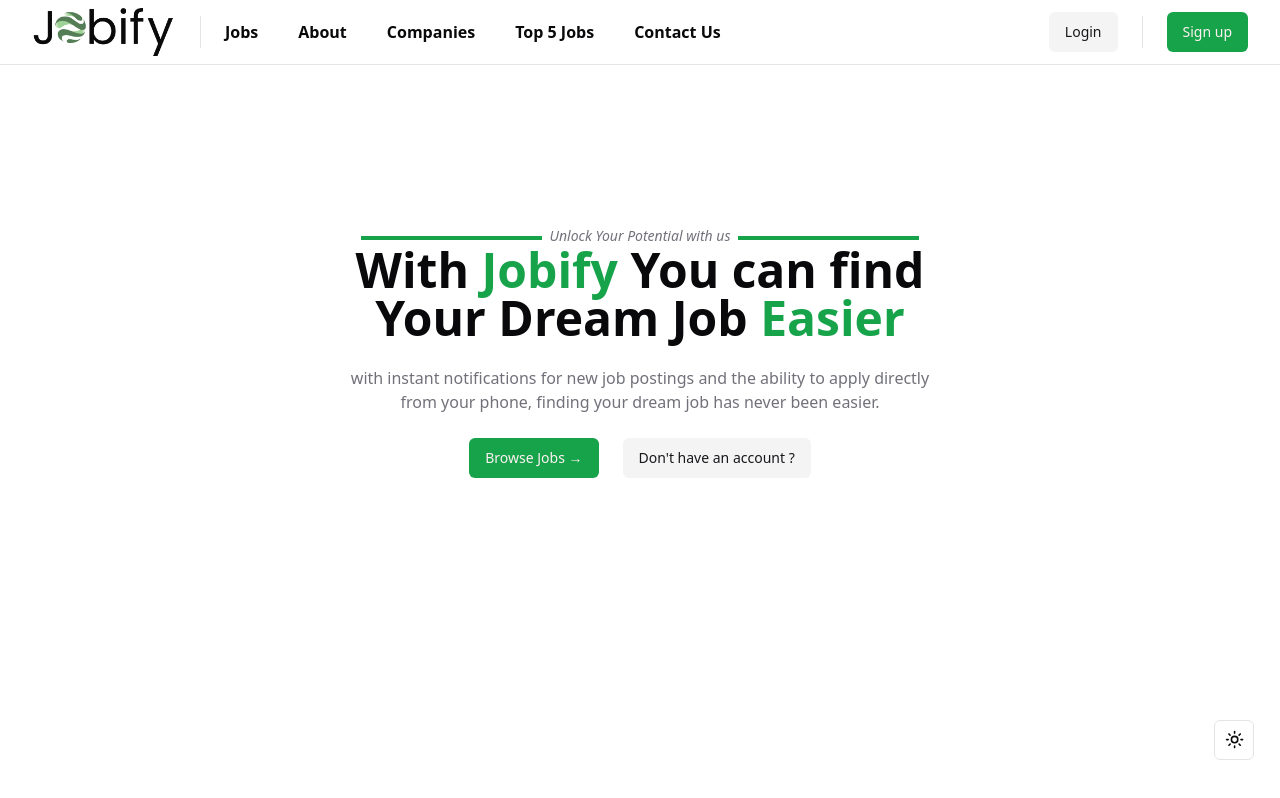
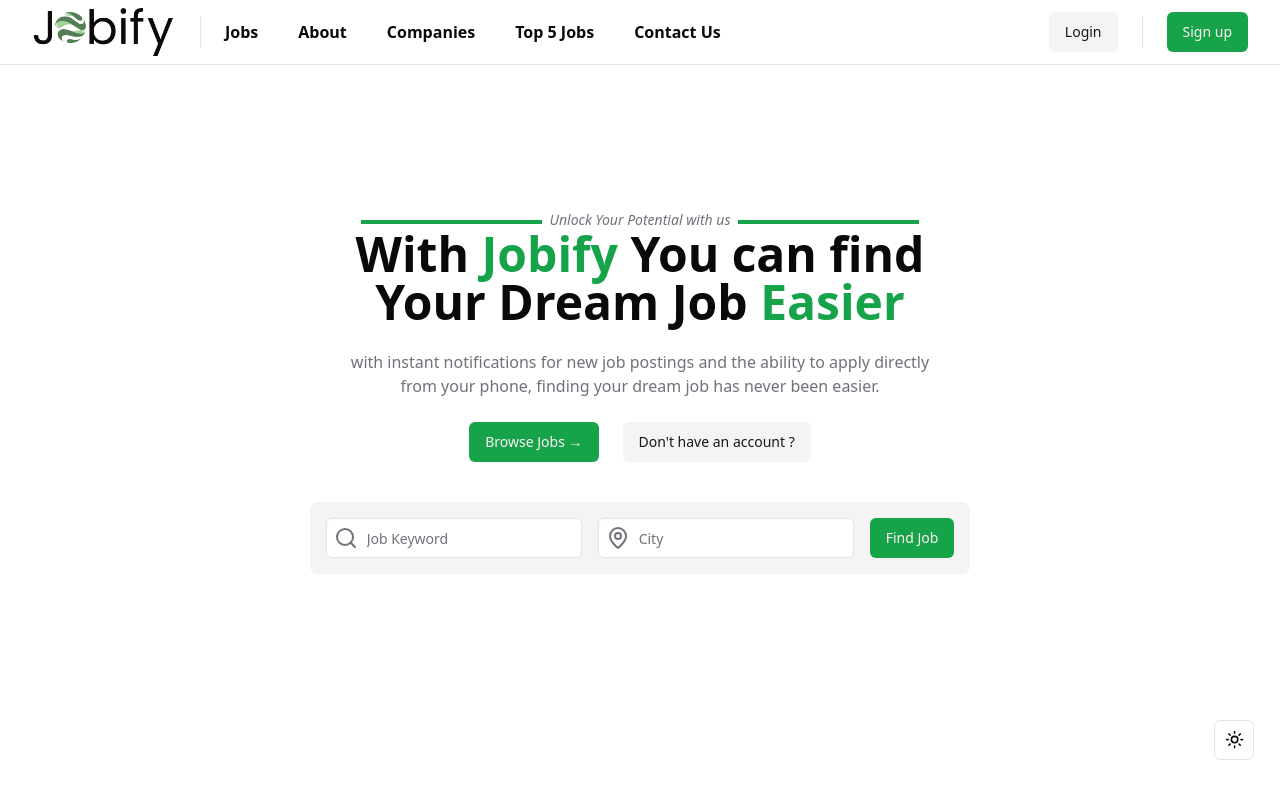
Before and after one commit to hellorapio/jobify-frontend, a React (Vite) app: page / in a window 1280 px wide. Built offline with nearby package versions, Linux system fonts and the light colour scheme; no server answers.

Commit message:
feat: adding job search at home

```diff
--- a/src/pages/Home.tsx
+++ b/src/pages/Home.tsx
@@ -1,11 +1,13 @@
 import UserAccBtn from "@/components/UserAccBtn";
 import { Button } from "@/components/ui/button";
+import { Input } from "@/components/ui/input";
+import { MapPin, Search } from "lucide-react";
 import { FC } from "react";
 import { Link } from "react-router-dom";
 
 const Home: FC = () => {
   return (
-    <div className="container h-[calc(100vh-64px)] flex flex-col justify-center text-center items-center -translate-y-20">
+    <div className="container h-[calc(100vh-64px)] flex flex-col justify-center text-center items-center -translate-y-10">
       <span
         className="text-muted-foreground italic text-sm relative before:bg-primary
       before:absolute before:w-1/4 after:w-1/4 sm:before:w-3/4 sm:after:w-3/4 md:before:w-full before:h-1 before:right-full before:top-1/2 after:absolute after:bg-primary
@@ -29,6 +31,18 @@
         </Button>
         <UserAccBtn />
       </div>
+
+      <div className="bg-secondary p-4 flex flex-col w-3/4 md:flex-row md:w-fit gap-4 mt-10 rounded-lg">
+        <div className="flex items-center relative">
+          <Search className="text-muted-foreground absolute left-2" />
+          <Input placeholder="Job Keyword" className="pl-10" />
+        </div>
+        <div className="flex items-center relative">
+          <MapPin className="text-muted-foreground absolute left-2" />
+          <Input placeholder="City" className="pl-10" />
+        </div>
+        <Button>Find Job</Button>
+      </div>
     </div>
   );
 };
```
